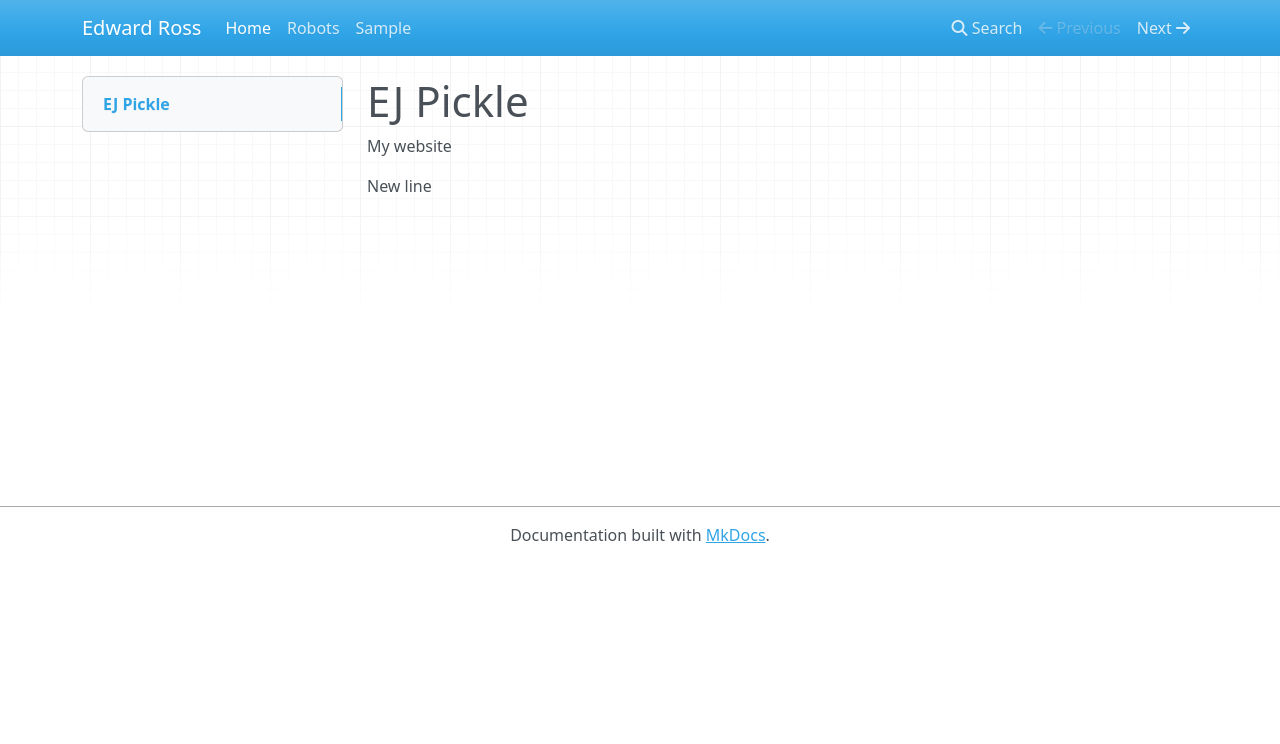
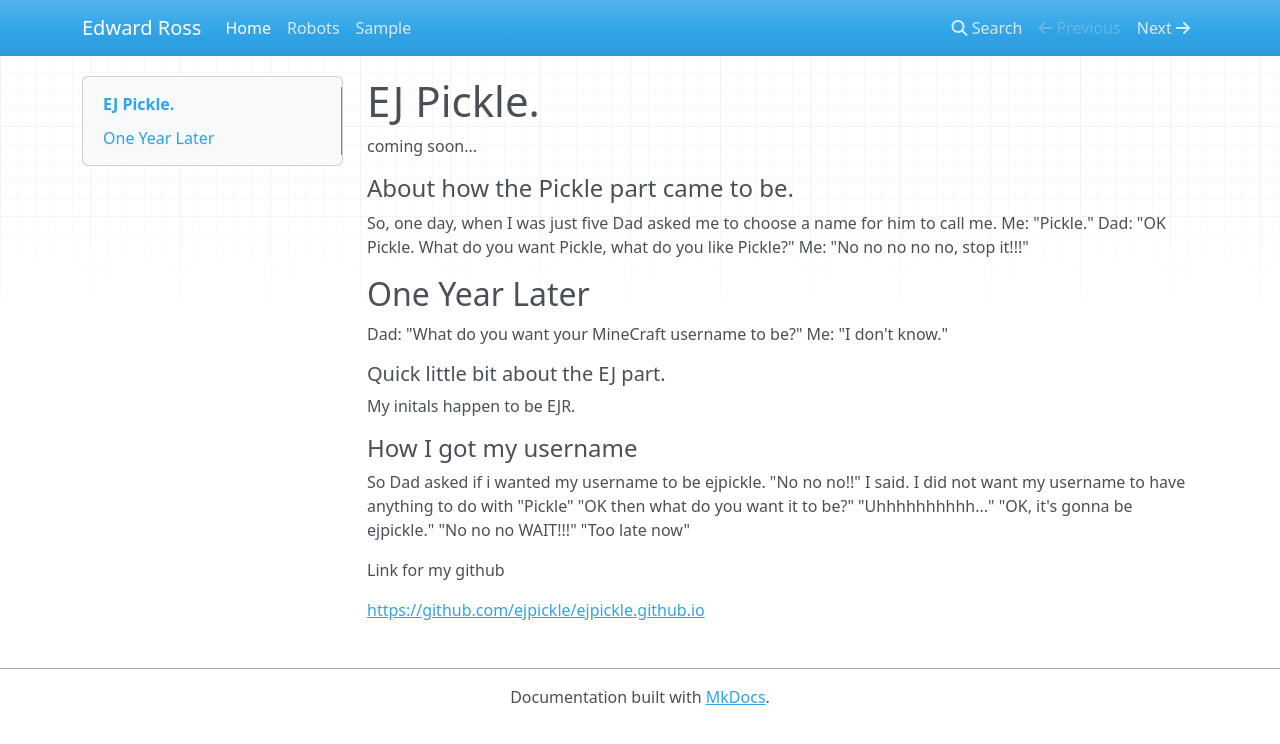
Before and after one commit to ejpickle/ejpickle.github.io, an MkDocs documentation site: the page built from docs/index.md, in a window 1280 px wide. Shown: the top 744 px of the page. Built offline with MkDocs 1.6.1, drawn with Linux system fonts in a browser that asks for light colours; nearby versions of some CDN libraries.

Commit message:
big change 1

```diff
--- a/docs/index.md
+++ b/docs/index.md
@@ -1,5 +1,30 @@
-# EJ Pickle
+# EJ Pickle.
 
-My website
+coming soon...
 
-New line
+#### About how the Pickle part came to be.
+
+So, one day, when I was just five Dad asked me to choose a name for him to call me.
+Me: "Pickle."
+Dad: "OK Pickle. What do you want Pickle, what do you like Pickle?"
+Me: "No no no no no, stop it!!!"
+## One Year Later
+Dad: "What do you want your MineCraft username to be?"
+Me: "I don't know."
+##### Quick little bit about the EJ part.
+My initals happen to be EJR.
+#### How I got my username
+So Dad asked if i wanted my username to be ejpickle.
+"No no no!!" I said.
+I did not want my username to have anything to do with "Pickle"
+"OK then what do you want it to be?"
+"Uhhhhhhhhhh..."
+"OK, it's gonna be ejpickle."
+"No no no WAIT!!!"
+"Too late now"
+
+
+Link for my github
+
+
+[https://github.com/ejpickle/ejpickle.github.io](https://www.youtube.com/watch?v=dQw4w9WgXcQ&ab_channel=RickAstley)
--- a/mkdocs.yml
+++ b/mkdocs.yml
@@ -9,6 +9,7 @@ nav:
 - Home: index.md
 - Robots: robots.md
 - Sample: markdown_sample.md
+#- new_page: new_page.md
 
 #####################
 # THEME
```
Also changed, not shown: docs/markdown_sample.md (+12 -10 lines), docs/robots.md (+1 -1 lines), mkdocs copy.yml (added, +70 -0 lines).
